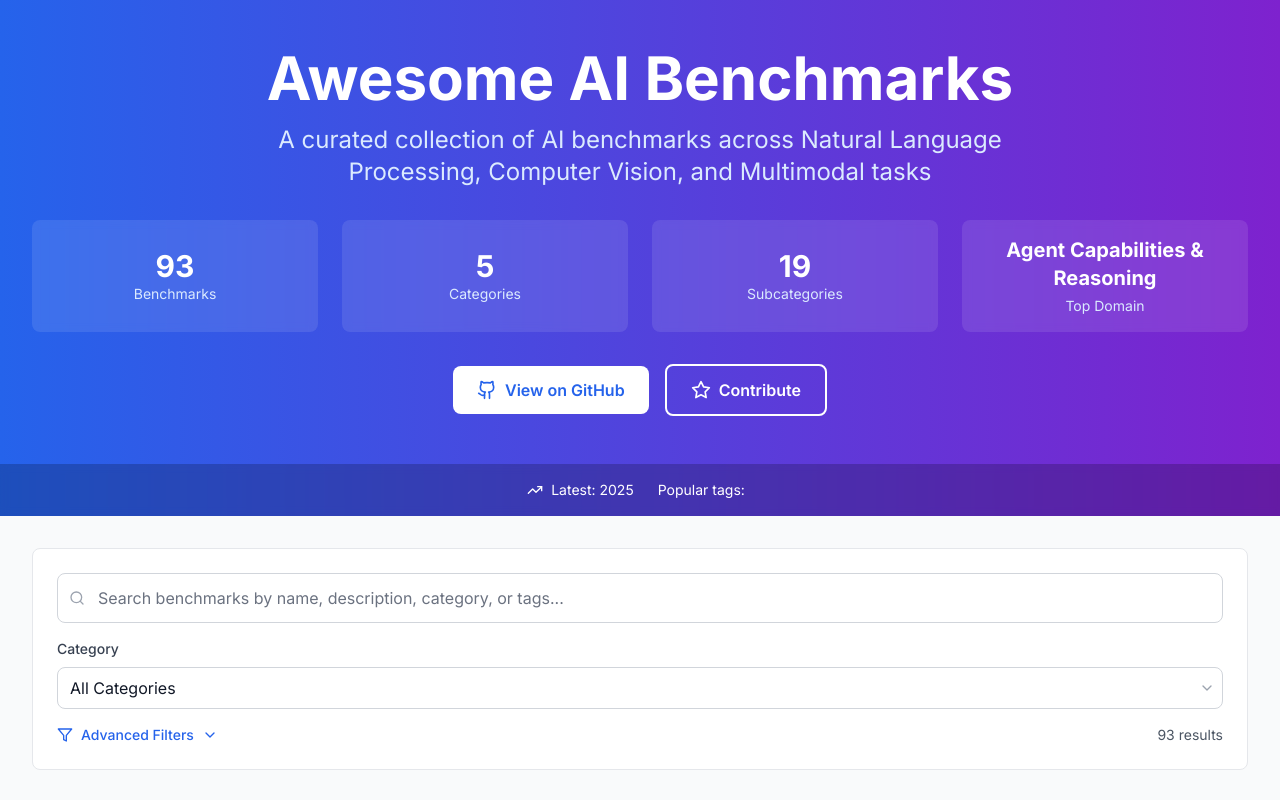
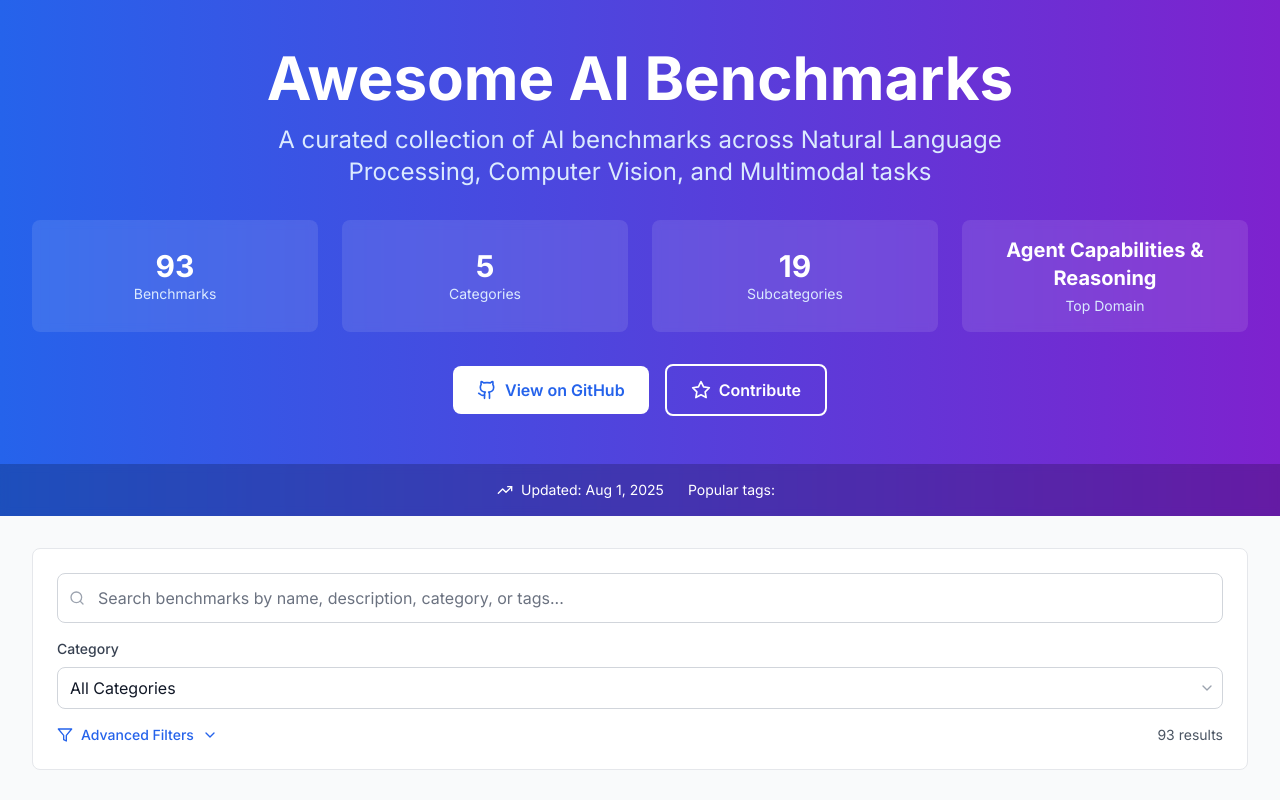
Before and after one commit to panilya/awesome-ai-benchmarks, a Next.js app in the folder website/: page / in a window 1280 px wide. Shown: the top 800 px of the page. Built offline with nearby package versions, Linux system fonts and the light colour scheme.

Commit message:
Show Updated date in Header quick stats

```diff
--- a/website/scripts/parse-readme.js
+++ b/website/scripts/parse-readme.js
@@ -31,6 +31,9 @@ function main() {
     // Parse markdown to JSON
     console.log('Parsing markdown content...');
     const jsonResult = parseMarkdownToJSON(markdownContent);
+
+    // Add datetime when the script was run
+    jsonResult.lastUpdated = new Date().toISOString();
 
     // Create output directory if it doesn't exist
     const outputDir = path.dirname(outputPath);
--- a/website/src/app/page.tsx
+++ b/website/src/app/page.tsx
@@ -132,6 +132,7 @@ export default function HomePage() {
         benchmarksWithCode: 0,
         benchmarksWithWebsite: 0,
         topCategory: { name: 'N/A', count: 0 },
+        lastUpdated: '',
       };
     }
 
@@ -167,6 +168,7 @@ export default function HomePage() {
       benchmarksWithCode,
       benchmarksWithWebsite,
       topCategory,
+      lastUpdated: benchmarkData.lastUpdated || '',
     };
   }, [benchmarkData]);
 
--- a/website/src/components/Header.tsx
+++ b/website/src/components/Header.tsx
@@ -90,7 +90,18 @@ export default function Header({ stats }: HeaderProps) {
           <div className="flex flex-wrap justify-center items-center gap-6 text-sm">
             <div className="flex items-center gap-2">
               <TrendingUp size={16} />
-              <span>Latest: {stats.yearRange[1]}</span>
+              <a
+                href="https://github.com/panilya/awesome-ai-benchmarks/commits/main/"
+                target="_blank"
+                rel="noopener noreferrer"
+                className="hover:text-blue-300 transition-colors duration-200"
+              >
+                Updated: {stats.lastUpdated ? new Date(stats.lastUpdated).toLocaleDateString('en-US', {
+                  year: 'numeric',
+                  month: 'short',
+                  day: 'numeric'
+                }) : 'N/A'}
+              </a>
             </div>
             <div className="flex items-center gap-2">
               <span>Popular tags:</span>
--- a/website/src/lib/benchmark-types.ts
+++ b/website/src/lib/benchmark-types.ts
@@ -51,4 +51,5 @@ export interface BenchmarkStats {
   benchmarksWithCode: number;
   benchmarksWithWebsite: number;
   topCategory: { name: string; count: number };
+  lastUpdated: string;
 }
```
